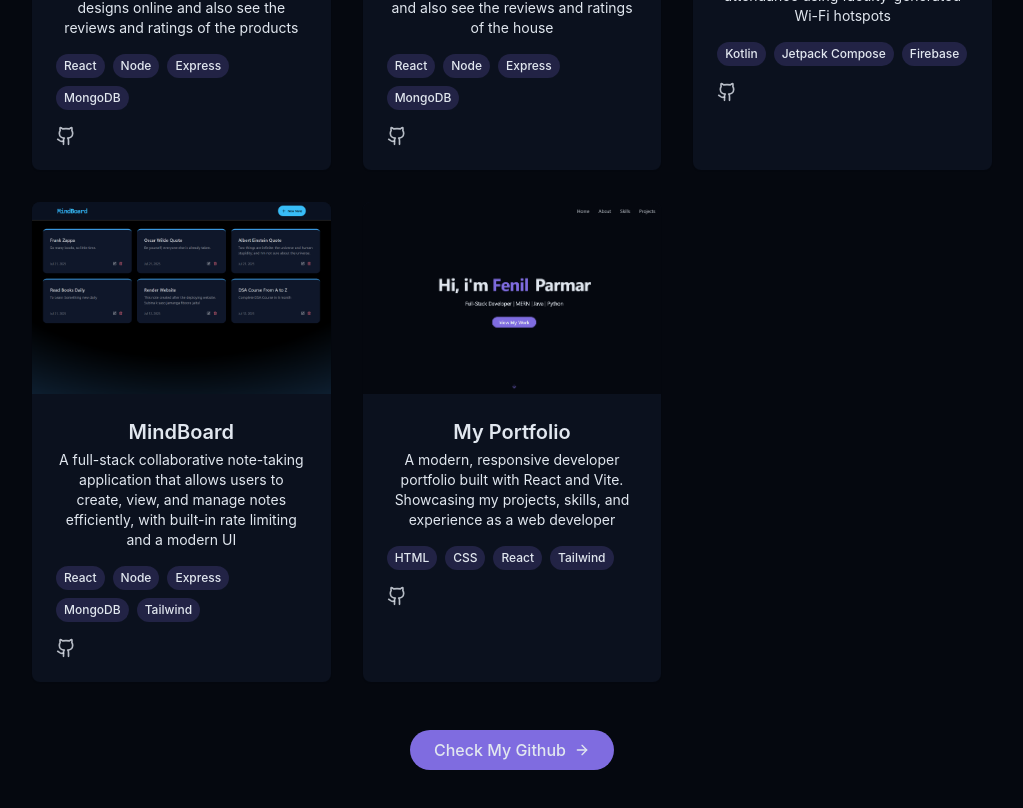
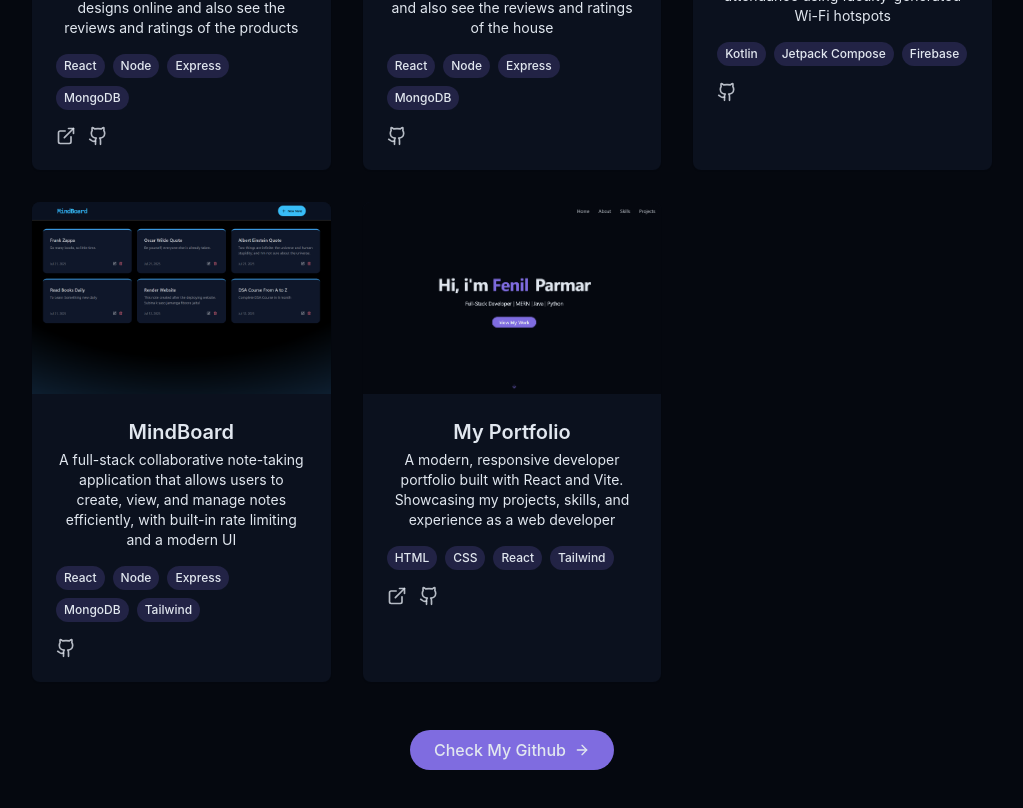
Before and after one commit to fenil321/my_portfolio, a React (Vite) app: page / in a window 1280 px wide. Shown: the part 2520-3328 px from the top of the page, without its empty margins (128-1151 px from the left). Built offline with nearby package versions, Linux system fonts and the light colour scheme.

Commit message:
initial changes

```diff
--- a/src/components/Project.jsx
+++ b/src/components/Project.jsx
@@ -8,7 +8,7 @@ const projects = [
       " Wearify is a web application that provides an interface to buy street fashion apparel and custom anime designs online and also see the reviews and ratings of the products",
     image: "/projects/wearify.png",
     tags: ["React", "Node", "Express", "MongoDB"],
-    demoUrl: "#",
+    demoUrl: "https://wearify-ten.vercel.app/",
     githubUrl: "https://github.com/fenil321/wearify-e-commerce",
   },
   {
@@ -48,7 +48,7 @@ const projects = [
       "A modern, responsive developer portfolio built with React and Vite. Showcasing my projects, skills, and experience as a web developer",
     image: "/projects/my_portfolio.png",
     tags: ["HTML", "CSS", "React", "Tailwind"],
-    demoUrl: "#",
+    demoUrl: "https://fenil-parmar-portfolio.vercel.app/",
     githubUrl: "https://github.com/fenil321/my_portfolio",
   },
 ];
```
